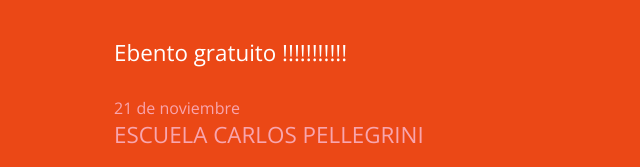
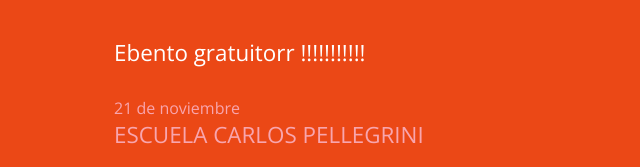
Before and after one commit to rimacm/proyecto-intro-utn, a plain HTML site: page index.html in a window 1280 px wide. Shown: the part 159-326 px from the top of the page, 14-654 px from the left. Drawn offline with nearby package versions, Linux system fonts and the light colour scheme.

Commit message:
Revert "esto es un error"
This reverts commit de9e26a1143992c3e8a4afb82f48232e7c2be960.

```diff
--- a/index.html
+++ b/index.html
@@ -32,7 +32,7 @@
 			<div class="main-header">
 				<div class="main-header__content">
 					<h1>Code <span>BA</span></h1>
-					<h2>Ebento gratuito !!!!!!!!!!!</h2>
+					<h2>Ebento gratuitorr !!!!!!!!!!!</h2>
 					<time datetime="2016-11-21">21 de noviembre</time>
 					<h3>Escuela Carlos Pellegrini</h3>
 					<a href="#registrate" class="btn anchorLink">Inscribite ya</a>
```
